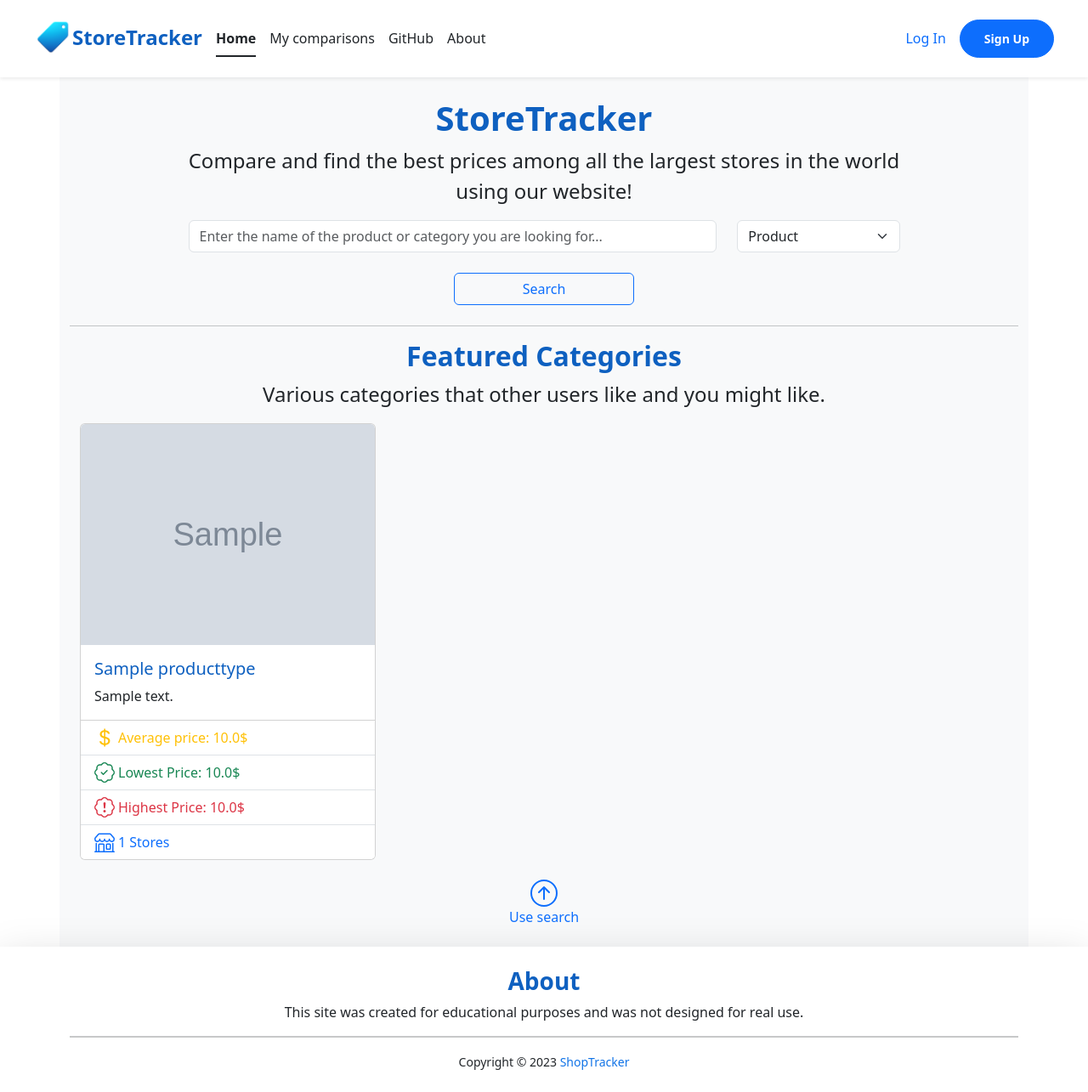
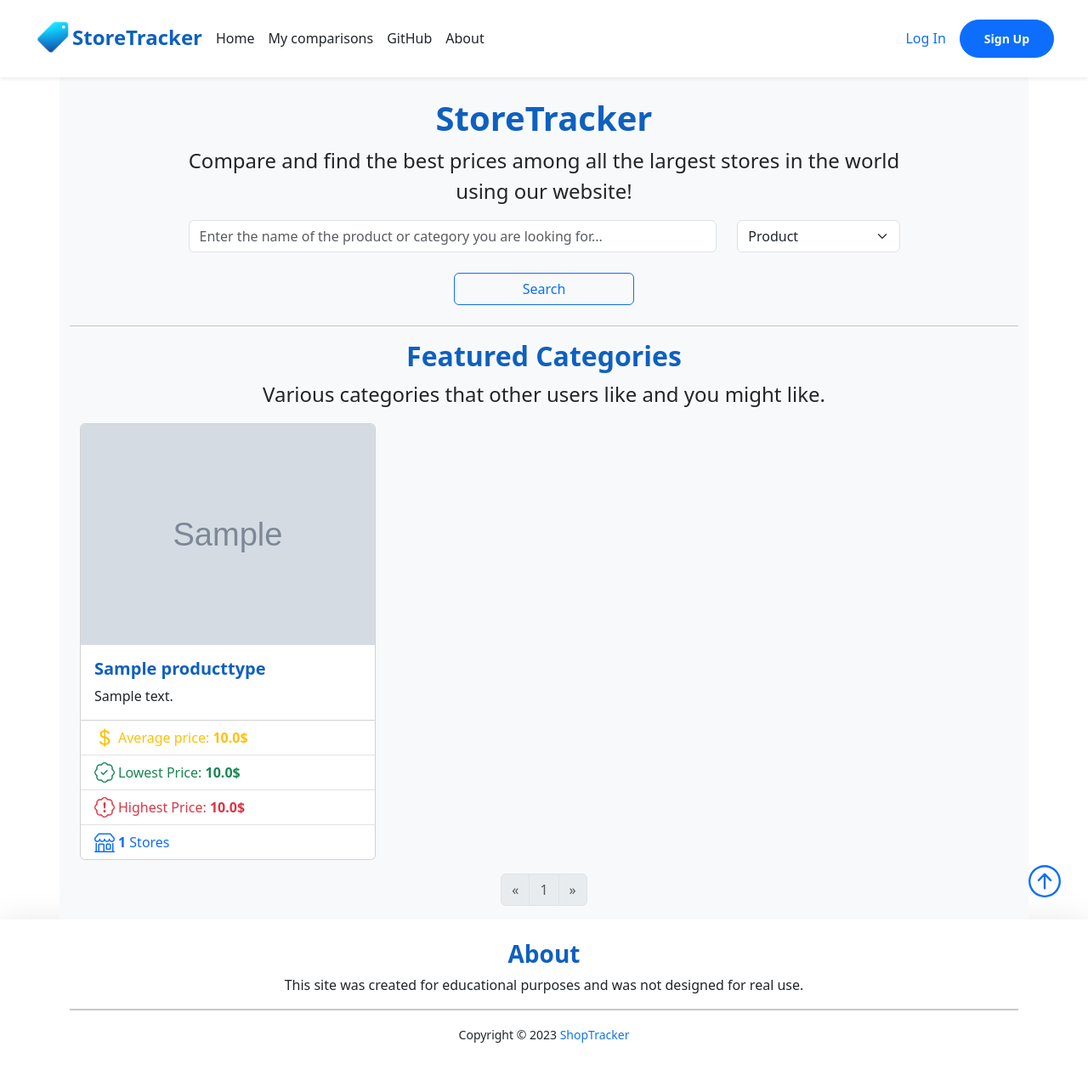
Before and after one commit to FCTL3314/HealthNutrition-Backend, a Django app: page / in a window 1280 px wide. Shown: the whole page at 85% size. After the commit the page ends 1227 px from the top, so only its background shows below. Run offline with Django 4.2, Linux system fonts and the light colour scheme; tables that the repository leaves empty hold one stand-in row (values such as "Sample post"); grey boxes marked "Sample" are stand-in pictures.

Commit message:
Changed the approach to obtaining statistical data about products, changed templates.

```diff
--- a/frontend/static/css/style.css
+++ b/frontend/static/css/style.css
@@ -1,6 +1,18 @@
 body {
     --main-color: rgb(14, 96, 192);
     --main-color-light: rgb(16, 115, 231);
+}
+
+.btn-up {
+    position: absolute;
+    right: 20px;
+    bottom: 20px;
+    transition: transform 0.1s;
+}
+
+.btn-up:hover,
+.btn-up:focus {
+    transform: scale(1.1);
 }
 
 .nav-underline .nav-link.active {
--- a/frontend/templates/base.html
+++ b/frontend/templates/base.html
@@ -26,7 +26,7 @@
       <ul class="nav nav-underline me-auto">
         <li class="nav-item">
           <a class="nav-link nav-link-action link-dark {% if current_url_name == 'index' %} active {% endif %}"
-             aria-current="page" href="{% url 'products:index' %}">
+             aria-current="page" href="{% url 'products:product-types' %}">
             Home
           </a>
         </li>
@@ -128,8 +128,10 @@
   </div>
 </nav>
 
-<div class="container min-vh-100 pt-4 bg-light">
-  {% block content %} {% endblock %}
+<div class="container-fluid position-relative">
+  <div class="container min-vh-100 pt-4 bg-light">
+    {% block content %} {% endblock %}
+  </div>
 </div>
 
 <footer id="footer" class="bg-white shadow-lg">
--- a/frontend/templates/products/base.html
+++ b/frontend/templates/products/base.html
@@ -1,10 +1,14 @@
 {% extends 'base.html' %}
+{% load static %}
 
 {% block content %}
   <div class="w-75 text-center mx-auto mb-3">
-    <h1 class="text-main">StoreTracker</h1>
+    <h1 class="text-main">StoreTracker{% if form.errors %} 11111111111111111111111 {% endif %}</h1>
     <p class="fs-4">Compare and find the best prices among all the largest stores in the world using our website!</p>
-    <form role="search" action="{% url 'products:search' %}" method="get">
+    <form role="search" action="" method="POST">
+
+      {% csrf_token %}
+
       <div class="row mb-3">
         <div class="col-lg-9">
           <div class="input-group">{{ form.search_query }}</div>
@@ -19,4 +23,15 @@
     </form>
   </div>
   <hr>
+  <button class="btn border-0 btn-up text-primary" onclick="scrollToTop()">
+    <svg xmlns="http://www.w3.org/2000/svg" width="38" height="38" fill="currentColor" class="bi bi-arrow-up-circle"
+         viewBox="0 0 16 16">
+      <path fill-rule="evenodd"
+            d="M1 8a7 7 0 1 0 14 0A7 7 0 0 0 1 8zm15 0A8 8 0 1 1 0 8a8 8 0 0 1 16 0zm-7.5 3.5a.5.5 0 0 1-1 0V5.707L5.354 7.854a.5.5 0 1 1-.708-.708l3-3a.5.5 0 0 1 .708 0l3 3a.5.5 0 0 1-.708.708L8.5 5.707V11.5z"></path>
+    </svg>
+  </button>
 {% endblock %}
+
+{% block script %}
+  <script src="{% static 'js/script.js' %}"></script>
+{% endblock %}
--- a/frontend/templates/products/inclusion/product_type_card.html
+++ b/frontend/templates/products/inclusion/product_type_card.html
@@ -6,7 +6,7 @@
   </a>
   <div class="card-body">
     <h5 class="card-title">
-      <a class="link-main" href="{% url 'products:products' object.slug %}">{{ object.name }}</a>
+      <a class="link-main fw-semibold" href="{% url 'products:products' object.slug %}">{{ object.name }}</a>
     </h5>
     <p class="card-text">{{ object.description }}</p>
   </div>
@@ -21,7 +21,7 @@
                0-.944.704-1.641 1.8-1.828v3.495l-.2-.05zm1.591 1.872c1.287.323 1.852.859 1.852 1.769 0 1.097-.826
                1.828-2.2 1.939V8.73l.348.086z"></path>
       </svg>
-      <span class="ms-1">Average price: {{ object.get_rounded_average_price }}$</span>
+      <span class="ms-1">Average price: <span class="fw-semibold">{{ object.product__price__avg }}$</span></span>
     </li>
     <li class="list-group-item text-success d-flex align-items-center">
       <svg xmlns="http://www.w3.org/2000/svg" width="24" height="24" fill="currentColor"
@@ -38,7 +38,7 @@
                 2.704 0l.92-.944 1.32.016a1.89 1.89 0 0 0 1.911-1.912l-.016-1.318.944-.921a1.89 1.89 0 0 0
                 0-2.704l-.944-.92.016-1.32a1.89 1.89 0 0 0-1.912-1.911l-1.318.016z"></path>
       </svg>
-      <span class="ms-1">Lowest Price: {{ object.get_rounded_lowest_price }}$</span>
+      <span class="ms-1">Lowest Price: <span class="fw-semibold">{{ object.product__price__min }}$</span></span>
     </li>
     <li class="list-group-item text-danger d-flex align-items-center">
       <svg xmlns="http://www.w3.org/2000/svg" width="24" height="24" fill="currentColor"
@@ -55,7 +55,7 @@
                 1.32.016a1.89 1.89 0 0 0 1.911-1.912l-.016-1.318.944-.921a1.89 1.89 0 0 0
                 0-2.704l-.944-.92.016-1.32a1.89 1.89 0 0 0-1.912-1.911l-1.318.016z"></path>
       </svg>
-      <span class="ms-1">Highest Price: {{ object.get_rounded_highest_price }}$</span>
+      <span class="ms-1">Highest Price: <span class="fw-semibold">{{ object.product__price__max }}$</span></span>
     </li>
     <li class="list-group-item d-flex align-items-center text-primary">
       <svg xmlns="http://www.w3.org/2000/svg" width="24" height="24" fill="currentColor" class="bi bi-shop"
@@ -69,7 +69,7 @@
               0 1H.5a.5.5 0 0 1 0-1H1V9a.5.5 0 0 1 .5-.5zM4 15h3v-5H4v5zm5-5a1 1 0 0 1 1-1h2a1 1 0 0 1 1 1v3a1 1 0 0 1-1
                1h-2a1 1 0 0 1-1-1v-3zm3 0h-2v3h2v-3z"></path>
       </svg>
-      <span class="ms-1">{{ object.unique_store_count }} Stores</span>
+      <span class="ms-1"><span class="fw-semibold">{{ object.product__store__count }}</span> Stores</span>
     </li>
   </ul>
 </div>
--- a/frontend/templates/products/index.html
+++ b/frontend/templates/products/index.html
@@ -16,19 +16,6 @@
         </div>
       {% endfor %}
     </div>
-  </div>
-  <div class="d-flex justify-content-center pb-3">
-    <button class="btn text-primary d-flex flex-column align-items-center" onclick="scrollToTop()">
-      <svg xmlns="http://www.w3.org/2000/svg" width="32" height="32" fill="currentColor" class="bi bi-arrow-up-circle"
-           viewBox="0 0 16 16">
-        <path fill-rule="evenodd"
-              d="M1 8a7 7 0 1 0 14 0A7 7 0 0 0 1 8zm15 0A8 8 0 1 1 0 8a8 8 0 0 1 16 0zm-7.5 3.5a.5.5 0 0 1-1 0V5.707L5.354 7.854a.5.5 0 1 1-.708-.708l3-3a.5.5 0 0 1 .708 0l3 3a.5.5 0 0 1-.708.708L8.5 5.707V11.5z"></path>
-      </svg>
-      <span>Use search</span>
-    </button>
+    {% include 'products/inclusion/pagination.html' %}
   </div>
 {% endblock %}
-
-{% block script %}
-  <script src="{% static 'js/script.js' %}"></script>
-{% endblock %}
--- a/frontend/templates/products/products.html
+++ b/frontend/templates/products/products.html
@@ -14,6 +14,6 @@
         </div>
       {% endfor %}
     </div>
+    {% include 'products/inclusion/pagination.html' %}
   </div>
-  {% include 'products/inclusion/pagination.html' %}
 {% endblock %}
--- a/products/apps.py
+++ b/products/apps.py
@@ -4,6 +4,3 @@ from django.apps import AppConfig
 class ProductsConfig(AppConfig):
     default_auto_field = 'django.db.models.BigAutoField'
     name = 'products'
-
-    def ready(self):
-        from products.signals import update_product_type_aggregates
--- a/products/forms.py
+++ b/products/forms.py
@@ -27,11 +27,6 @@ class SearchForm(forms.Form):
         )
     )
 
-    def clean_search_type(self):
-        if self.search_type not in ('product', 'product_type'):
-            return forms.ValidationError('Invalid search type')
-        return self.search_type
-
     def __init__(self, search_query, search_type, *args, **kwargs):
         super().__init__()
         self.initial['search_query'] = search_query
--- a/products/urls.py
+++ b/products/urls.py
@@ -1,11 +1,10 @@
 from django.urls import path
 
-from products.views import IndexListView, ProductListView, SearchListView
+from products.views import ProductTypeView, ProductView
 
 app_name = 'products'
 
 urlpatterns = [
-    path('', IndexListView.as_view(), name='index'),
-    path('products/<slug:product_type>/', ProductListView.as_view(), name='products'),
-    path('search/', SearchListView.as_view(), name='search'),
+    path('', ProductTypeView.as_view(), name='product-types'),
+    path('products/<slug:product_type>/', ProductView.as_view(), name='products'),
 ]
--- a/products/views.py
+++ b/products/views.py
@@ -1,18 +1,20 @@
 from urllib.parse import urlencode
 
-from django.core.exceptions import BadRequest
-from django.db.models import Q
+from django.conf import settings
+from django.db.models import Avg, Max, Min
+from django.db.models.functions import Round
 from django.shortcuts import get_object_or_404
 from django.views.generic.edit import FormMixin
 from django.views.generic.list import ListView
 
 from products.forms import SearchForm
-from products.models import Product, ProductType
+from products.models import ProductType
 from utils.common.views import PaginationUrlMixin, TitleMixin
 
 
-class BaseProductView(TitleMixin, FormMixin, ListView):
+class BaseProductView(TitleMixin, PaginationUrlMixin, FormMixin, ListView):
     form_class = SearchForm
+    paginate_by = 12
 
     def dispatch(self, request, *args, **kwargs):
         self.search_query = self.request.GET.get('search_query')
@@ -25,21 +27,32 @@ class BaseProductView(TitleMixin, FormMixin, ListView):
         kwargs['search_type'] = self.search_type
         return kwargs
 
-
-class IndexListView(BaseProductView):
-    template_name = 'products/index.html'
-    queryset = ProductType.objects.popular()[:12]
+    def get_pagination_url(self):
+        if not self.search_query:
+            return super().get_pagination_url()
+        params = {'search_query': self.search_query, 'search_type': self.search_type, 'page': ''}
+        return '?' + urlencode(params)
 
 
-class ProductListView(PaginationUrlMixin, BaseProductView):
+class ProductTypeView(BaseProductView):
+    template_name = 'products/index.html'
+    ordering = ('views',)
+
+    def get_queryset(self):
+        queryset = ProductType.objects.popular()
+        result = ProductType.objects.annotate_products_statistic(queryset)
+        return result.order_by(*self.ordering)
+
+
+class ProductView(BaseProductView):
     model = ProductType
     template_name = 'products/products.html'
-    paginate_by = 1
-    ordering = ('name',)
+    ordering = ('price',)
 
     def dispatch(self, request, *args, **kwargs):
         product_type_slug = kwargs.get('product_type')
         self.product_type = get_object_or_404(self.model, slug=product_type_slug)
+        self.products = self.product_type.product_set.all()
         return super().dispatch(request, *args, **kwargs)
 
     def get(self, request, *args, **kwargs):
@@ -47,36 +60,18 @@ class ProductListView(PaginationUrlMixin, BaseProductView):
         return super().get(request, *args, **kwargs)
 
     def get_queryset(self):
-        result = self.product_type.product_set.prefetch_related('store')
-        return result.order_by(*self.ordering)
+        queryset = self.products.prefetch_related('store')
+        return queryset.order_by(*self.ordering)
 
     def get_title(self):
         return self.product_type.name
 
     def get_context_data(self, **kwargs):
         context = super().get_context_data(**kwargs)
-        context['product_type'] = self.product_type
+        products_price_stats = self.products.aggregate(
+            min_price=Round(Min('price'), settings.PRICE_ROUNDING),
+            max_price=Round(Max('price'), settings.PRICE_ROUNDING),
+            avg_price=Round(Avg('price'), settings.PRICE_ROUNDING),
+        )
+        context.update(products_price_stats)
         return context
-
-
-class SearchListView(PaginationUrlMixin, BaseProductView):
-    template_name = 'products/search.html'
-    title = 'Search'
-    paginate_by = 1
-    ordering = ('name',)
-
-    def get_queryset(self):
-        if self.search_type == 'product':
-            model = Product
-        elif self.search_type == 'product_type':
-            model = ProductType
-        else:
-            raise BadRequest('Invalid search type')
-        queryset = model.objects.filter(
-            Q(name__icontains=self.search_query) | Q(description__icontains=self.search_query),
-        )
-        return queryset.order_by(*self.ordering)
-
-    def get_pagination_url(self):
-        params = {'search_query': self.search_query, 'search_type': self.search_type, 'page': ''}
-        return '?' + urlencode(params)
--- a/users/views.py
+++ b/users/views.py
@@ -30,7 +30,7 @@ class LoginView(LogoutRequiredMixin, TitleMixin, auth_views.LoginView):
 
     def get_success_url(self):
         before_login_url = self.request.session.get('before_login_url')
-        return before_login_url if before_login_url else reverse_lazy('products:index')
+        return before_login_url if before_login_url else reverse_lazy('product-types')
 
     def form_valid(self, form):
         remember_me = form.cleaned_data.get('remember_me')
```
Also changed, not shown: frontend/templates/products/inclusion/product_card.html (+7 -7 lines), products/managers.py (+12 -0 lines), products/models.py (+1 -27 lines), products/signals.py (deleted, +0 -11 lines).
